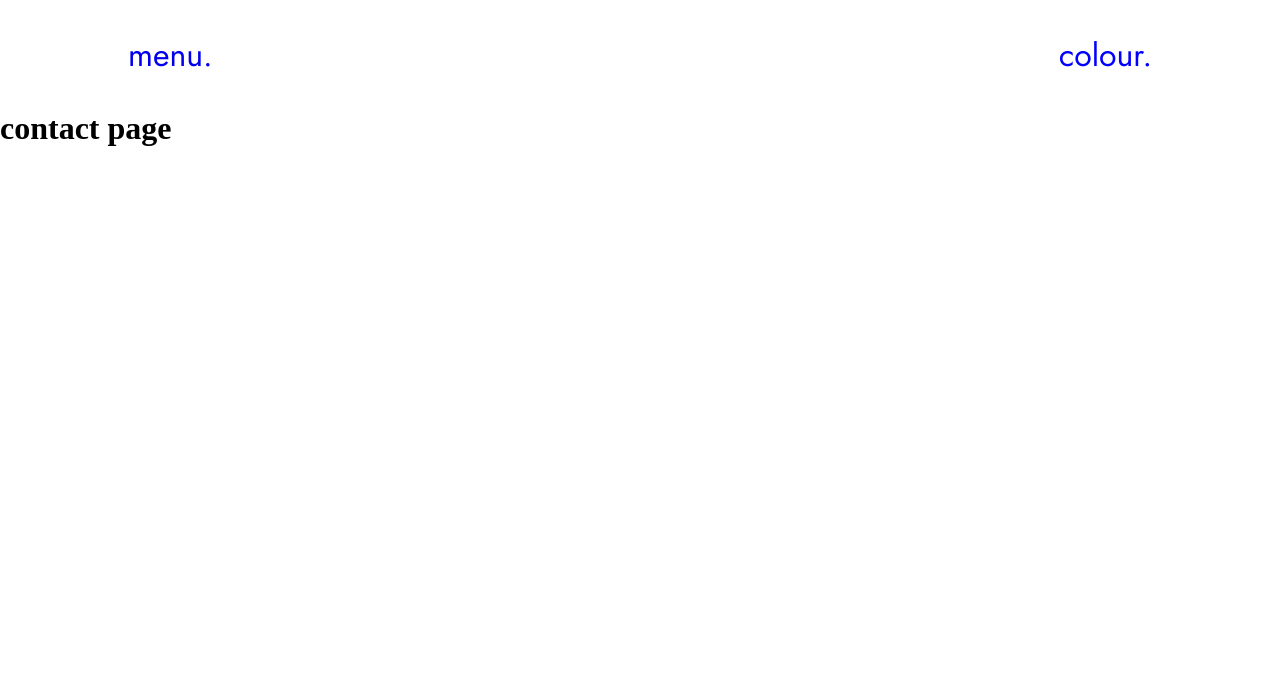
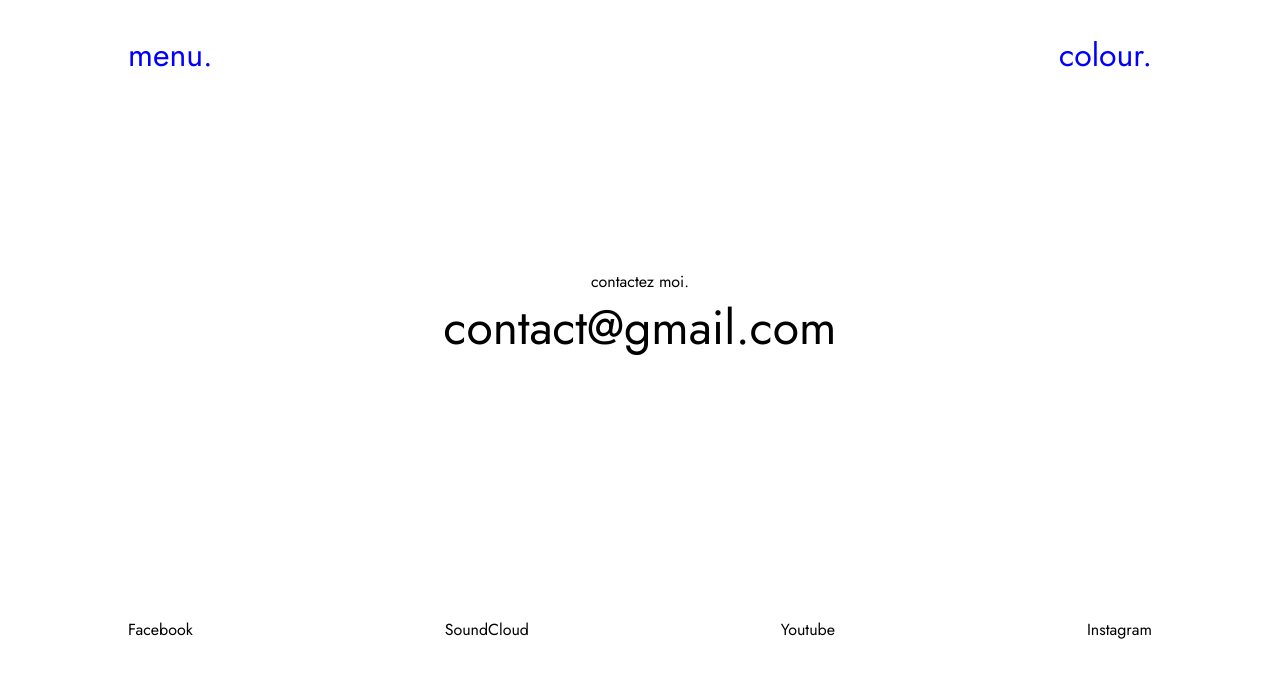
Before and after one commit to axelOngaro/new-cup-of-sound, a Next.js app: page /contact in a window 1280 px wide. Shown: the top 678 px of the page. Built offline with nearby package versions, Linux system fonts and the light colour scheme.

Commit message:
added contact page

```diff
--- a/pages/contact.js
+++ b/pages/contact.js
@@ -2,9 +2,36 @@ import Header from "../components/Header";
 
 export default function contact() {
   return (
-    <div>
+    <div className="contact">
       <Header />
-      <h1>contact page</h1>
+      <main className="contact__content">
+        <p>contactez moi.</p>
+        <p className="email">
+          <a href="https://www.google.com">contact@gmail.com</a>
+        </p>
+        <ul>
+          <li>
+            <a href="https://www.google.com" target="_blank">
+              Facebook
+            </a>
+          </li>
+          <li>
+            <a href="https://www.google.com" target="_blank">
+              SoundCloud
+            </a>
+          </li>
+          <li>
+            <a href="https://www.google.com" target="_blank">
+              Youtube
+            </a>
+          </li>
+          <li>
+            <a href="https://www.google.com" target="_blank">
+              Instagram
+            </a>
+          </li>
+        </ul>
+      </main>
     </div>
   );
 }
--- /dev/null
+++ b/styles/_contact.scss
@@ -0,0 +1,31 @@
+.contact {
+  display: flex;
+  height: 100vh;
+  flex-direction: column;
+  font-family: "Jost", sans-serif;
+  a {
+    text-decoration: none;
+    color: inherit;
+  }
+
+  ul {
+    width: 100%;
+    display: flex;
+    justify-content: space-between;
+    padding: 0 10%;
+  }
+}
+
+.contact__content {
+  height: 100%;
+  display: flex;
+  flex-grow: 1;
+
+  flex-direction: column;
+  align-items: center;
+  justify-content: center;
+}
+.email {
+  font-size: 3rem;
+  padding-bottom: 20%;
+}
--- a/styles/styles.css
+++ b/styles/styles.css
@@ -91,4 +91,57 @@ ul {
 .reseau__title {
   padding: 1em 0;
 }
+
+.contact {
+  display: -webkit-box;
+  display: -ms-flexbox;
+  display: flex;
+  height: 100vh;
+  -webkit-box-orient: vertical;
+  -webkit-box-direction: normal;
+      -ms-flex-direction: column;
+          flex-direction: column;
+  font-family: "Jost", sans-serif;
+}
+
+.contact a {
+  text-decoration: none;
+  color: inherit;
+}
+
+.contact ul {
+  width: 100%;
+  display: -webkit-box;
+  display: -ms-flexbox;
+  display: flex;
+  -webkit-box-pack: justify;
+      -ms-flex-pack: justify;
+          justify-content: space-between;
+  padding: 0 10%;
+}
+
+.contact__content {
+  height: 100%;
+  display: -webkit-box;
+  display: -ms-flexbox;
+  display: flex;
+  -webkit-box-flex: 1;
+      -ms-flex-positive: 1;
+          flex-grow: 1;
+  -webkit-box-orient: vertical;
+  -webkit-box-direction: normal;
+      -ms-flex-direction: column;
+          flex-direction: column;
+  -webkit-box-align: center;
+      -ms-flex-align: center;
+          align-items: center;
+  -webkit-box-pack: center;
+      -ms-flex-pack: center;
+          justify-content: center;
+}
+
+.email {
+  font-size: 3rem;
+  padding-bottom: 20%;
+}
 /*# sourceMappingURL=styles.css.map */
--- a/styles/styles.scss
+++ b/styles/styles.scss
@@ -19,3 +19,4 @@ ul {
 
 @import "header";
 @import "menu";
+@import "contact";
```
Also changed, not shown: hooks/useDarkMode.js (added, +7 -0 lines), 1 other file (tests, documents, lock files or other folders).
